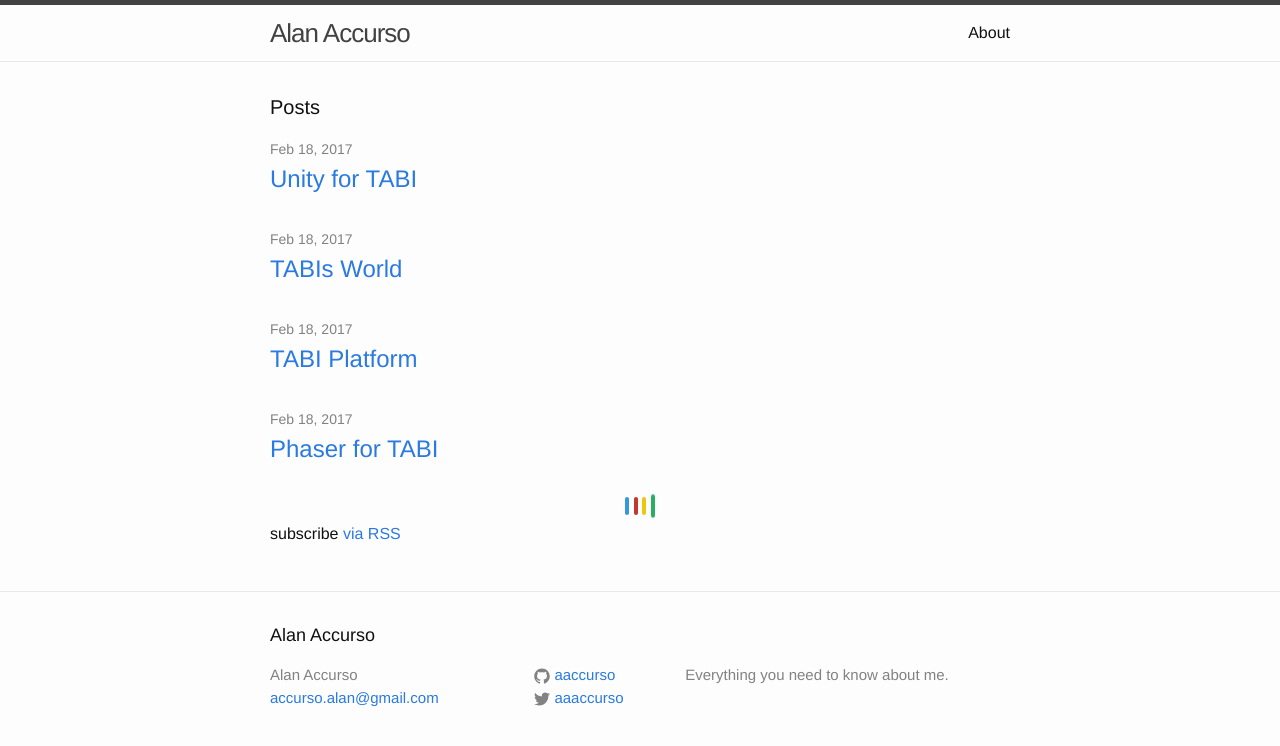
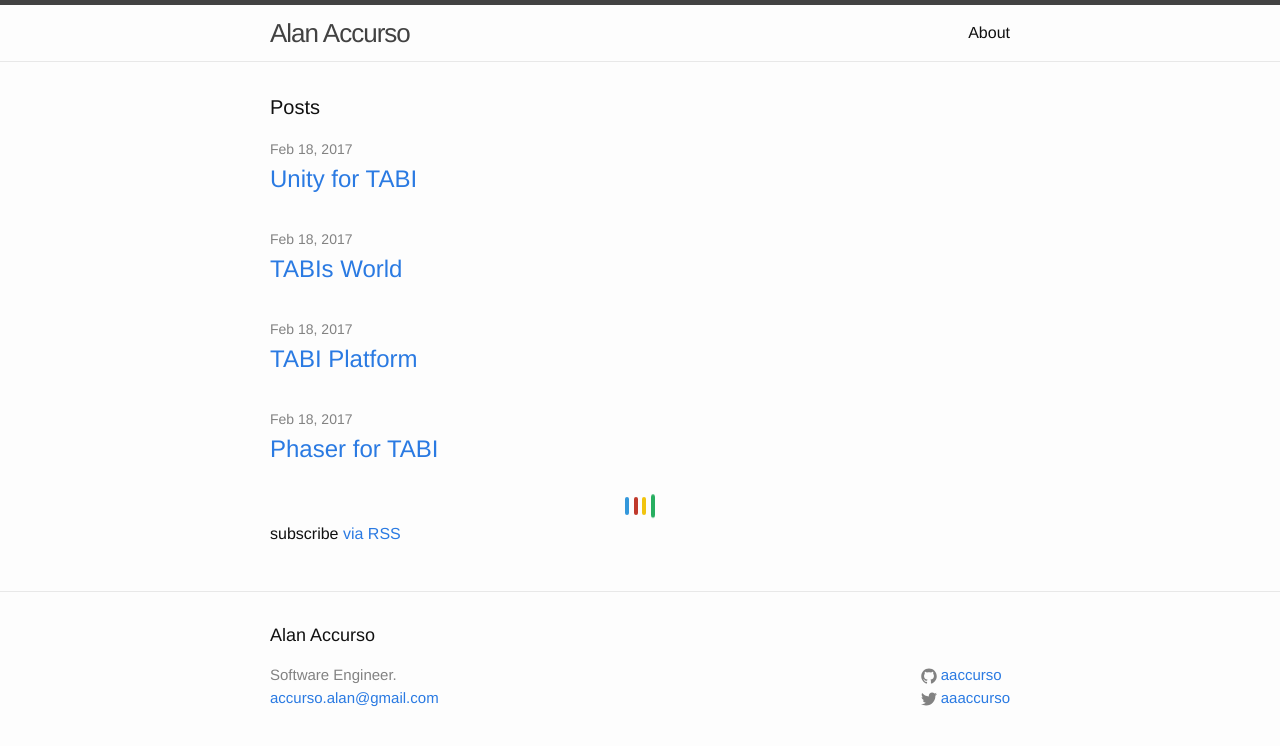
Before and after one commit to aaccurso/aaccurso.github.io, a Jekyll site: the page built from index.html, in a window 1280 px wide. Shown: the top 746 px of the page. Built offline with Jekyll 4.4.1, drawn with Linux system fonts in a browser that asks for light colours; nearby versions of some CDN libraries.

Commit message:
Improve page footer

```diff
--- a/_config.yml
+++ b/_config.yml
@@ -2,7 +2,7 @@
 title: Alan Accurso
 email: accurso.alan@gmail.com
 description: > # this means to ignore newlines until "baseurl:"
-  Everything you need to know about me.
+  Software Engineer.
 baseurl: "" # the subpath of your site, e.g. /blog/
 url: "http://aaccurso.github.io" # the base hostname & protocol for your site
 twitter_username: aaaccurso
--- a/_includes/footer.html
+++ b/_includes/footer.html
@@ -5,14 +5,14 @@
 	<h2 class="footer-heading">{{ site.title }}</h2>
 
 	<div class="footer-col-wrapper">
-	  <div class="footer-col  footer-col-1">
+	  <div class="footer-col">
 		<ul class="contact-list">
-		  <li>{{ site.title }}</li>
+		  <li>{{ site.description }}</li>
 		  <li><a href="mailto:{{ site.email }}">{{ site.email }}</a></li>
 		</ul>
 	  </div>
 
-	  <div class="footer-col  footer-col-2">
+	  <div class="footer-col float-right">
 		<ul class="social-media-list">
 		  {% if site.github_username %}
 		  <li>
@@ -45,8 +45,6 @@
 		</ul>
 	  </div>
 
-	  <div class="footer-col  footer-col-3">
-		<p class="text">{{ site.description }}</p>
 	  </div>
 	</div>
 
--- a/_sass/_layout.scss
+++ b/_sass/_layout.scss
@@ -118,6 +118,10 @@
     float: left;
     margin-bottom: $spacing-unit / 2;
     padding-left: $spacing-unit / 2;
+
+    &.float-right {
+      float: right;
+    }
 }
 
 .footer-col-1 {
```
